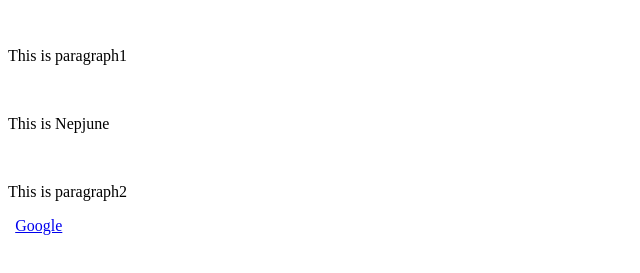
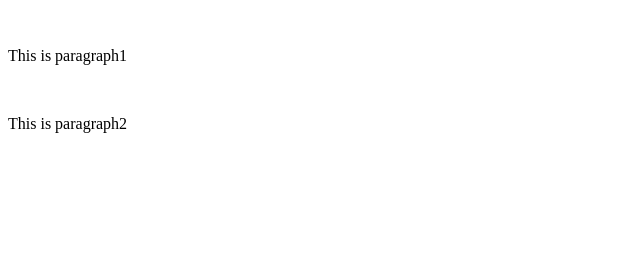
Before and after one commit to BunnylucyN/sample_git2, a plain HTML site: page index.html in a window 1280 px wide. Shown: the part 225-498 px from the top of the page, without its empty margins (0-640 px from the left). Drawn offline with Linux system fonts and the light colour scheme.

Commit message:
new content

```diff
--- a/index.html
+++ b/index.html
@@ -6,7 +6,7 @@
 <h1>This is new feature</h1>
 <p>This is paragraph0</p>
 <p>This is paragraph1</p>
-<p>This is Nepjune</p>
+
 <p>This is paragraph2</p>
-<a href="http://www.google.com">Google</a>
+
 </body>
```
